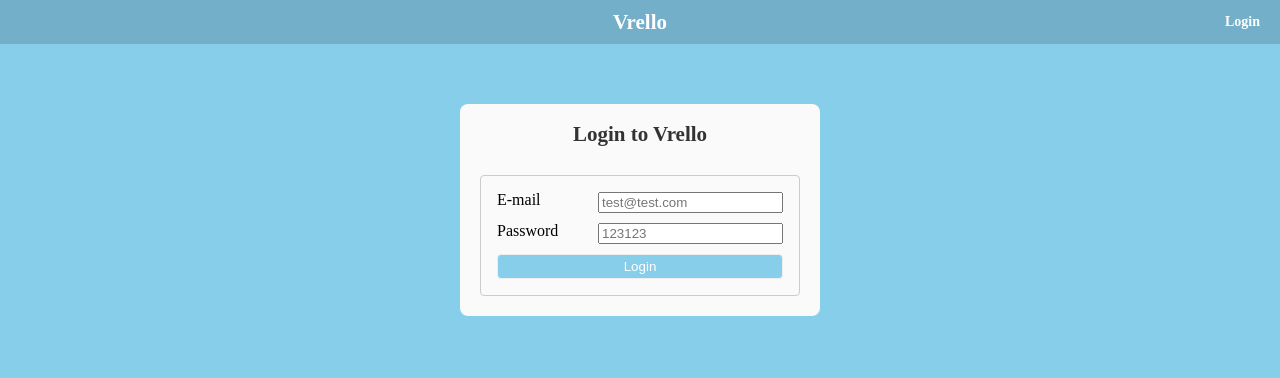
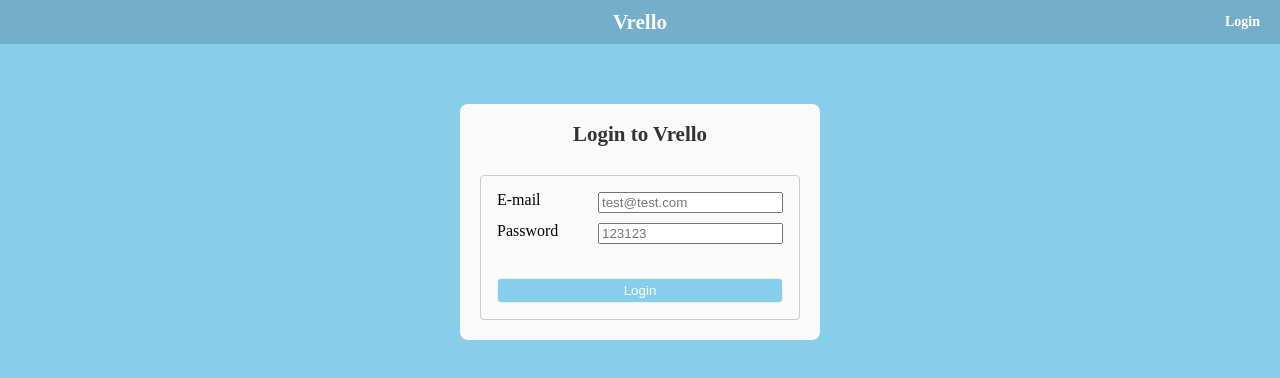
Before and after one commit to Jaehyeokk/vue-trello-front, a Vue app: page /login in a window 1280 px wide. Shown: the top 378 px of the page. Built offline with nearby package versions, Linux system fonts and the light colour scheme.

Commit message:
라우트 네비게이션 가드 적용

```diff
--- a/src/apis/index.js
+++ b/src/apis/index.js
@@ -7,7 +7,11 @@ const request = (method, url, data) => {
 		method,
 		url: DOMAIN + url,
 		data,
-	}).then(result => result.data)
+	})
+		.then(result => result.data)
+		.catch(result => {
+			throw result.response
+		})
 }
 
 export const setAuthInHeader = token => {
--- a/src/router/index.js
+++ b/src/router/index.js
@@ -1,14 +1,21 @@
 import Vue from 'vue'
 import VueRouter from 'vue-router'
+import store from '@/store'
 import Home from '@/views/Home.vue'
 import PageNotFound from '@/views/PageNotFound.vue'
 import Login from '@/views/Login.vue'
 
 Vue.use(VueRouter)
 
+const requireAuth = (to, from, next) => {
+	const rPath = `/login?rPath=${encodeURIComponent(to.path)}`
+	store.getters.isAuth ? next() : next(rPath)
+}
+
 const routes = [
 	{
 		path: '/',
+		beforeEnter: requireAuth,
 		component: Home,
 	},
 	{
@@ -17,6 +24,7 @@ const routes = [
 	},
 	{
 		path: '/b/:bid',
+		beforeEnter: requireAuth,
 		component: () => import('@/views/Board.vue'),
 		children: [
 			{
--- a/src/views/Login.vue
+++ b/src/views/Login.vue
@@ -16,6 +16,7 @@
 						autocomplete="off"
 					/>
 				</div>
+				<p class="error-msg">{{ error }}</p>
 				<button type="submit" class="submit-btn">Login</button>
 			</form>
 		</div>
@@ -29,7 +30,12 @@ export default {
 		return {
 			inputEmail: '',
 			inputPassword: '',
+			rPath: '',
+			error: '',
 		}
+	},
+	created() {
+		this.rPath = this.$route.query.rPath || '/'
 	},
 	methods: {
 		...mapActions(['LOGIN']),
@@ -37,7 +43,9 @@ export default {
 			this.LOGIN({
 				email: this.inputEmail,
 				password: this.inputPassword,
-			}).then(() => this.$router.push('/'))
+			})
+				.then(() => this.$router.push(this.rPath))
+				.catch(err => (this.error = err.data.error))
 		},
 	},
 }
@@ -72,6 +80,15 @@ export default {
 	margin-bottom: 10px;
 }
 
+.error-msg {
+	min-height: 14px;
+	margin-bottom: 10px;
+	text-align: center;
+	font-weight: 500;
+	font-size: 14px;
+	color: red;
+}
+
 .submit-btn {
 	width: 100%;
 	padding: 4px 16px;
```
